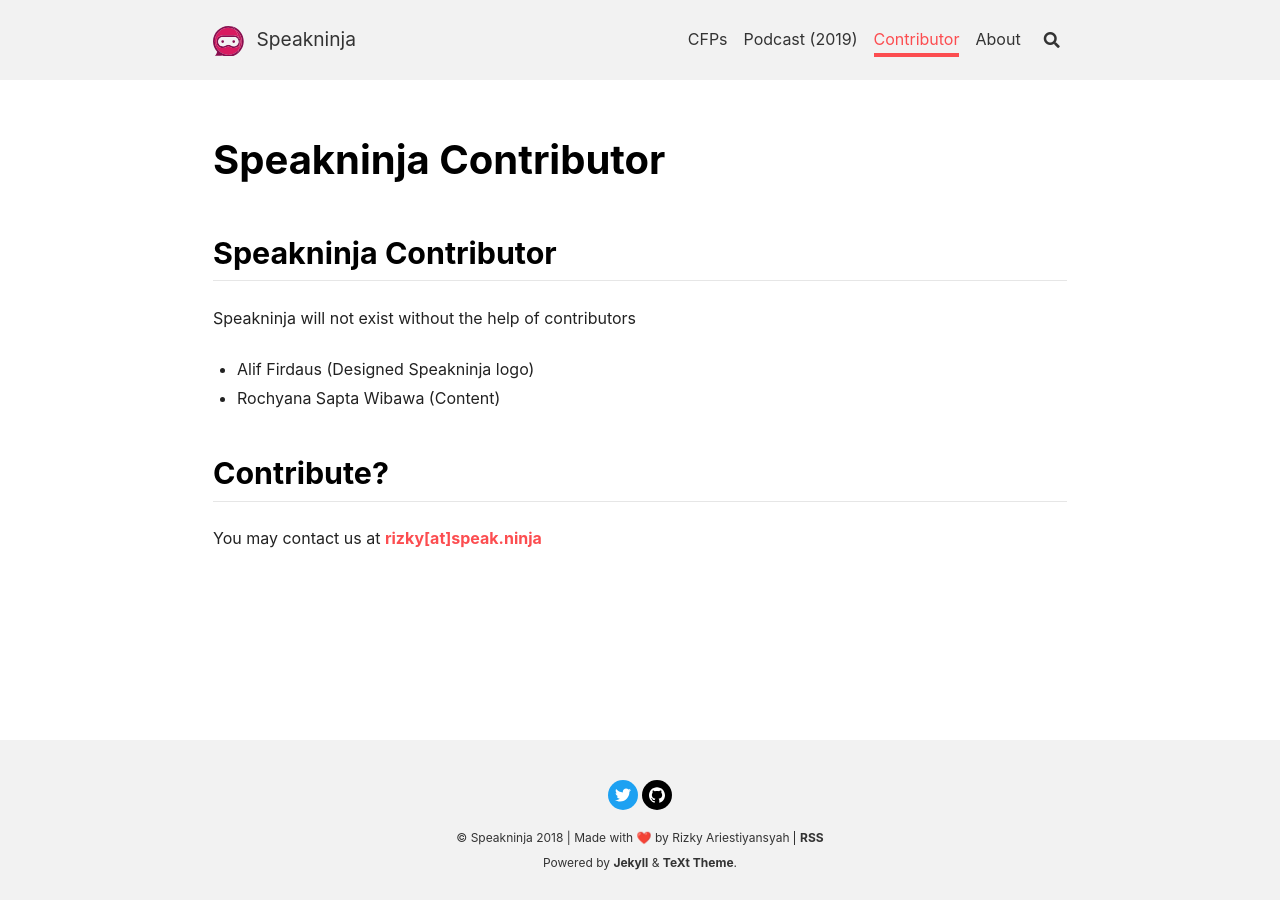
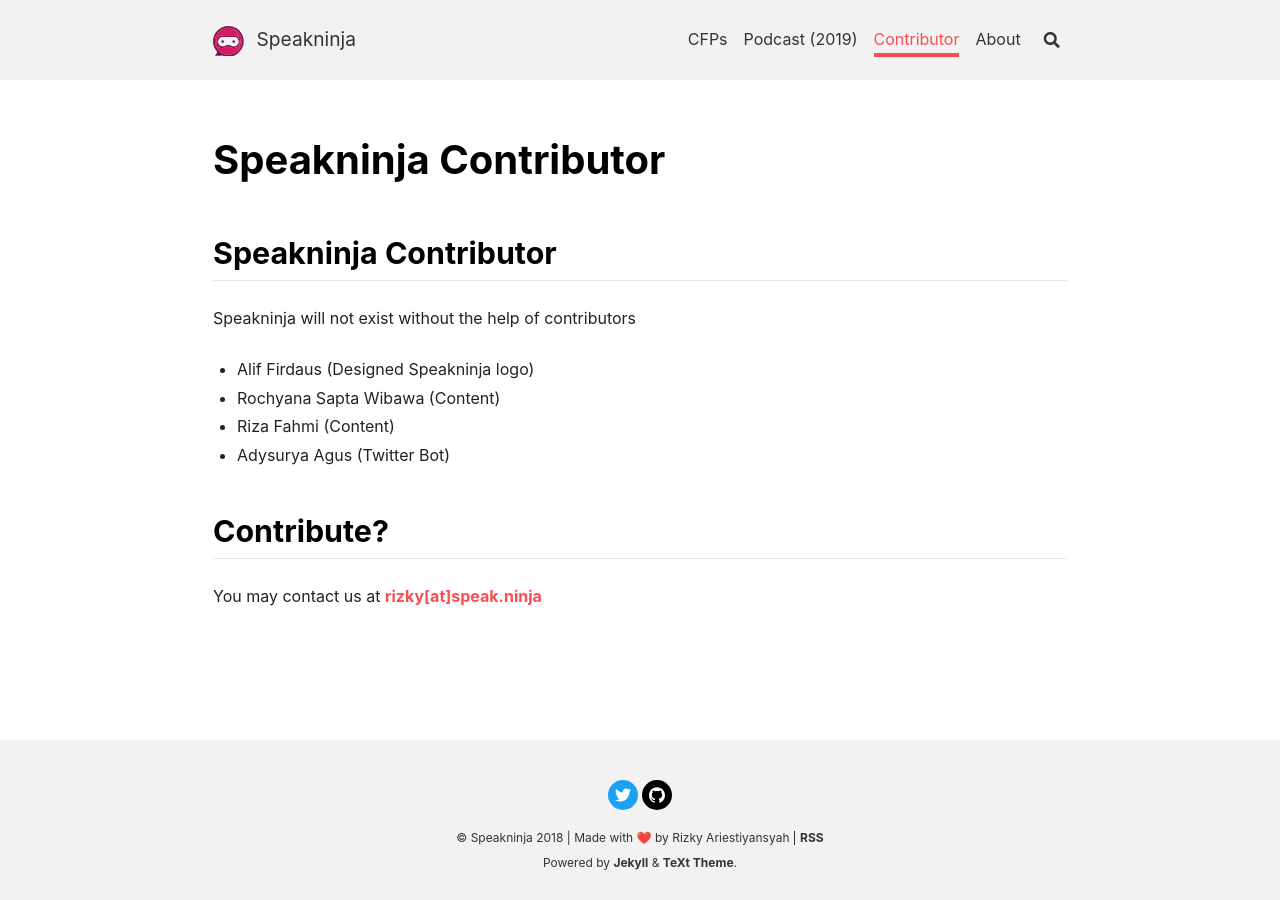
Before and after one commit to speakninja/speakninja.github.io, a Jekyll site: the page built from contributor.md, in a window 1280 px wide. Built offline with Jekyll 4.4.1, drawn with Linux system fonts in a browser that asks for light colours; nearby versions of some CDN libraries; our own code applies the rules of GitHub Pages for plain Markdown files.

Commit message:
Update contributor.md

```diff
--- a/contributor.md
+++ b/contributor.md
@@ -11,6 +11,8 @@ Speakninja will not exist without the help of contributors
 
 - Alif Firdaus (Designed Speakninja logo)
 - Rochyana Sapta Wibawa (Content)
+- Riza Fahmi (Content)
+- Adysurya Agus (Twitter Bot)
 
 ## Contribute?
 
```
